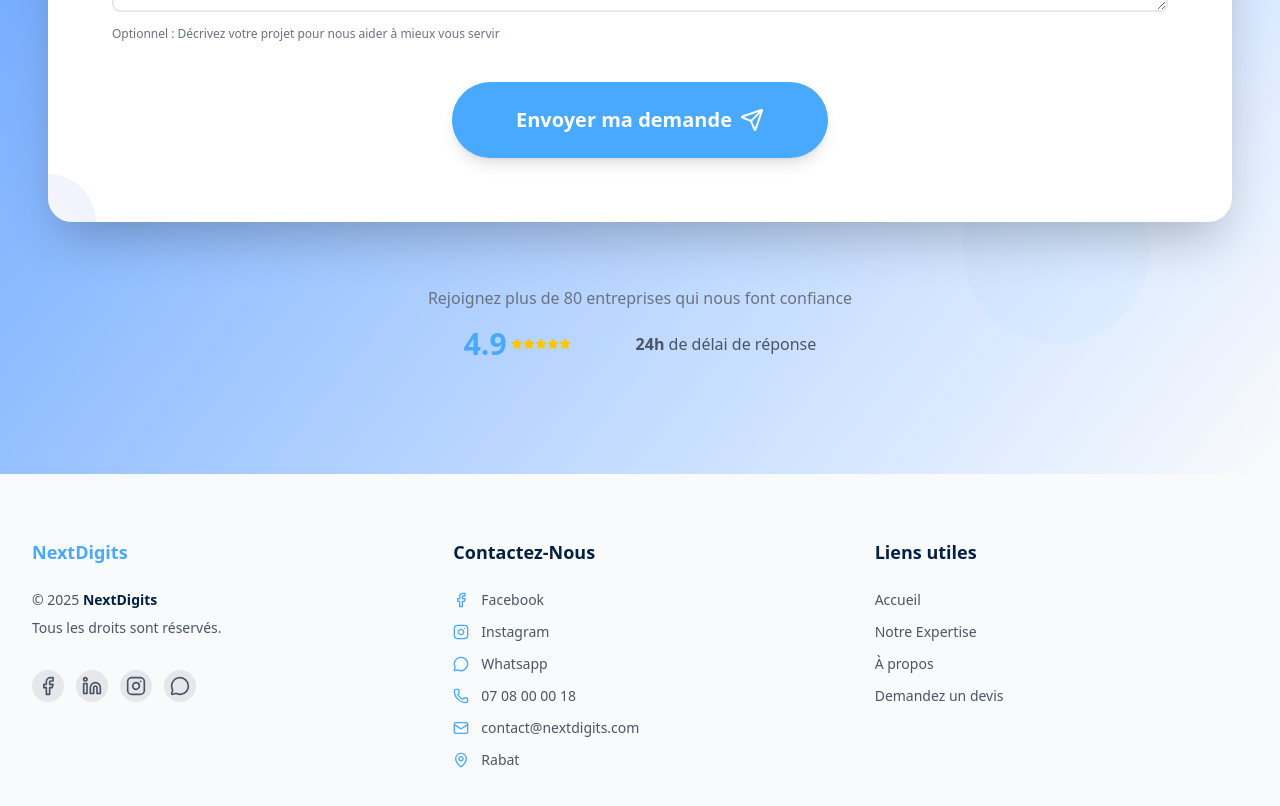
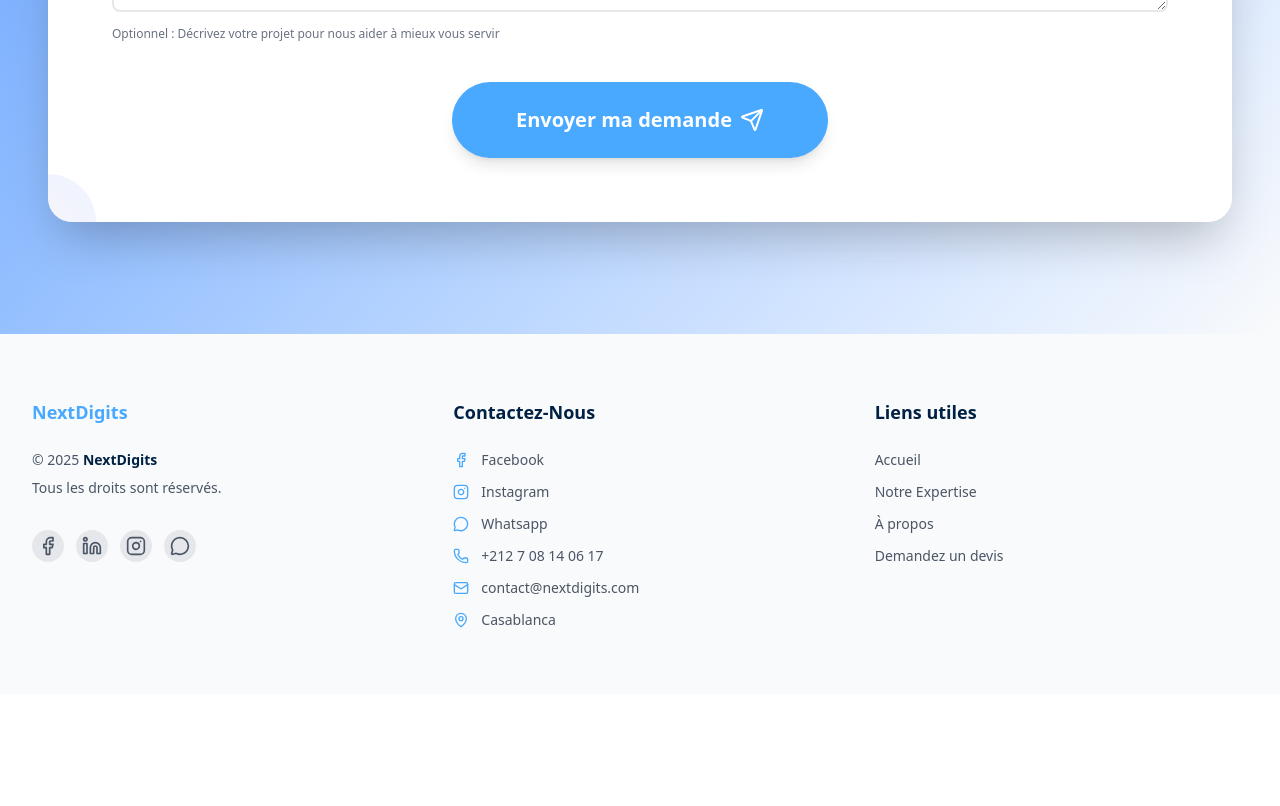
Before and after one commit to hmweb77/moroccan-agency, a Next.js app: page /devis in a window 1280 px wide. Shown: the part 1146-1952 px from the top of the page. After the commit the page ends 1840 px from the top, so only its background shows below. Built offline with nearby package versions, Linux system fonts and the light colour scheme.

Commit message:
improving landing page

```diff
--- a/src/app/layout.js
+++ b/src/app/layout.js
@@ -16,7 +16,7 @@ const geistMono = Geist_Mono({
 export const metadata = {
   title: "NextDigits  Agence Digitale au Maroc | Solutions Web & Marketing Digital",
   description: "NextDigits vous accompagne dans votre transformation digitale. Web design, marketing digital, SEO et stratégie de marque sur-mesure. Plus de 80 clients satisfaits.",
-  keywords: "agence digitale, web design, marketing digital, SEO, Maroc, Rabat, développement web, stratégie digitale",
+  keywords: "agence digitale, web design, marketing digital, SEO, Maroc, Casablanca, développement web, stratégie digitale",
   authors: [{ name: "NextDigits" }],
   openGraph: {
     title: "NextDigits - Agence Digitale au Maroc",
--- a/src/app/page.js
+++ b/src/app/page.js
@@ -14,8 +14,8 @@ export default function Home() {
       <HeroSection />
       <QuoteSimulator />
       <WhyChooseUs />
-      <HowWeWork />
-      <Expertise />
+      {/* <HowWeWork /> */}
+      {/* <Expertise /> */}
       <AboutCTA />
       <Footer />
     </>
--- a/src/components/Footer.jsx
+++ b/src/components/Footer.jsx
@@ -29,9 +29,9 @@ const Footer = () => {
     { icon: <Facebook className="w-4 h-4" />, text: "Facebook", href: "#" },
     { icon: <Instagram className="w-4 h-4" />, text: "Instagram", href: "#" },
     { icon: <MessageCircle className="w-4 h-4" />, text: "Whatsapp", href: "#" },
-    { icon: <Phone className="w-4 h-4" />, text: "07 08 00 00 18", href: "tel:0708000018" },
+    { icon: <Phone className="w-4 h-4" />, text: "+212 7 08 14 06 17", href: "tel:0708000018" },
     { icon: <Mail className="w-4 h-4" />, text: "contact@nextdigits.com", href: "mailto:contact@nextdigits.com" },
-    { icon: <MapPin className="w-4 h-4" />, text: "Rabat", href: "#" }
+    { icon: <MapPin className="w-4 h-4" />, text: "Casablanca", href: "#" }
   ];
 
   const usefulLinks = [
--- a/src/components/Navbar.jsx
+++ b/src/components/Navbar.jsx
@@ -111,7 +111,7 @@ const Navbar = () => {
               <div
                 key={index}
                 className="relative"
-                onMouseEnter={() => item.dropdown && setActiveDropdown(index)}
+                // onMouseEnter={() => item.dropdown && setActiveDropdown(index)}
                 onMouseLeave={() => setActiveDropdown(null)}
               >
                 <Link
@@ -123,11 +123,11 @@ const Navbar = () => {
                   }`}
                 >
                   <span>{item.name}</span>
-                  {item.dropdown && <ChevronDown className="w-4 h-4" />}
+                  {/* {item.dropdown && <ChevronDown className="w-4 h-4" />} */}
                 </Link>
 
                 {/* Dropdown */}
-                {item.dropdown && activeDropdown === index && (
+                {/* {item.dropdown && activeDropdown === index && (
                   <motion.div
                     initial={{ opacity: 0, y: 10 }}
                     animate={{ opacity: 1, y: 0 }}
@@ -144,7 +144,7 @@ const Navbar = () => {
                       </a>
                     ))}
                   </motion.div>
-                )}
+                )} */}
               </div>
             ))}
           </div>
@@ -295,7 +295,7 @@ const Navbar = () => {
                     >
                       {item.name}
                     </Link>
-                    {item.dropdown && (
+                    {/* {item.dropdown && (
                       <div className="ml-4 mt-2 space-y-2">
                         {item.dropdown.map((subItem, subIndex) => (
                           <a
@@ -308,10 +308,10 @@ const Navbar = () => {
                           </a>
                         ))}
                       </div>
-                    )}
+                    )} */}
                   </div>
                 ))}
-                <div className="pt-4 space-y-3 border-t border-gray-200">
+                <div className="pt-4 space-y-3 border-t my-4 border-gray-200">
                   <Link
                     href="/devis"
                     onClick={() => setIsMobileMenuOpen(false)}
@@ -324,7 +324,7 @@ const Navbar = () => {
                     href="/contact"
                     onClick={() => setIsMobileMenuOpen(false)}
                   >
-                    <Button variant="primary" className="w-full">
+                    <Button variant="primary" className=" my-4 w-full">
                       {t.contact}
                     </Button>
                   </Link>
--- a/src/components/QuotePage.jsx
+++ b/src/components/QuotePage.jsx
@@ -450,32 +450,7 @@ const QuoteSimulatorPage = () => {
             </div>
           </motion.div>
 
-          {/* Trust Indicators */}
-          <motion.div
-            initial={{ opacity: 0, y: 30 }}
-            whileInView={{ opacity: 1, y: 0 }}
-            transition={{ duration: 0.8, delay: 0.2 }}
-            viewport={{ once: true }}
-            className="text-center mt-8 xs:mt-10 sm:mt-12 md:mt-16"
-          >
-            <p className="text-xs xs:text-sm sm:text-base text-gray-500 mb-4 xs:mb-6">
-              Rejoignez plus de 80 entreprises qui nous font confiance
-            </p>
-            <div className="flex items-center justify-center space-x-4 xs:space-x-6 sm:space-x-8">
-              <div className="flex items-center space-x-1">
-                <span className="text-lg xs:text-xl sm:text-2xl md:text-3xl font-bold text-[#48A9FE]">4.9</span>
-                <div className="flex">
-                  {[...Array(5)].map((_, i) => (
-                    <Star key={i} className="w-3 h-3 xs:w-4 xs:h-4 text-yellow-400 fill-current" />
-                  ))}
-                </div>
-              </div>
-              <div className="w-px h-6 xs:h-8 bg-gray-300"></div>
-              <div className="text-xs xs:text-sm sm:text-base text-gray-600">
-                <span className="font-bold">24h</span> de délai de réponse
-              </div>
-            </div>
-          </motion.div>
+
         </div>
       </div>
     </div>
--- a/src/components/contact/ContactForm.jsx
+++ b/src/components/contact/ContactForm.jsx
@@ -115,8 +115,8 @@ const ContactForm = () => {
                 </div>
                 <div>
                   <h4 className="text-xl font-bold text-[#002144] mb-2">Téléphone</h4>
-                  <a href="tel:0708000018" className="text-gray-600 hover:text-[#48A9FE] transition-colors">
-                    07 08 00 00 18
+                  <a href="tel:+212 7 08 14 06 178" className="text-gray-600 hover:text-[#48A9FE] transition-colors">
+                  +212 7 08 14 06 17
                   </a>
                 </div>
               </div>
@@ -127,7 +127,7 @@ const ContactForm = () => {
                 </div>
                 <div>
                   <h4 className="text-xl font-bold text-[#002144] mb-2">Adresse</h4>
-                  <p className="text-gray-600">Rabat, Maroc</p>
+                  <p className="text-gray-600">Casablanca, Maroc</p>
                 </div>
               </div>
             </div>
--- a/src/translations/translations.js
+++ b/src/translations/translations.js
@@ -195,7 +195,7 @@ export const translations = {
         email: "Email",
         phone: "Téléphone",
         address: "Adresse",
-        addressText: "Rabat"
+        addressText: "Casablanca"
       }
     },
     services: {
@@ -669,7 +669,7 @@ export const translations = {
         email: "Email",
         phone: "Phone",
         address: "Address",
-        addressText: "Rabat"
+        addressText: "Casablanca"
       }
     },
     services: {
```
Also changed, not shown: src/lib/brevo.js.
